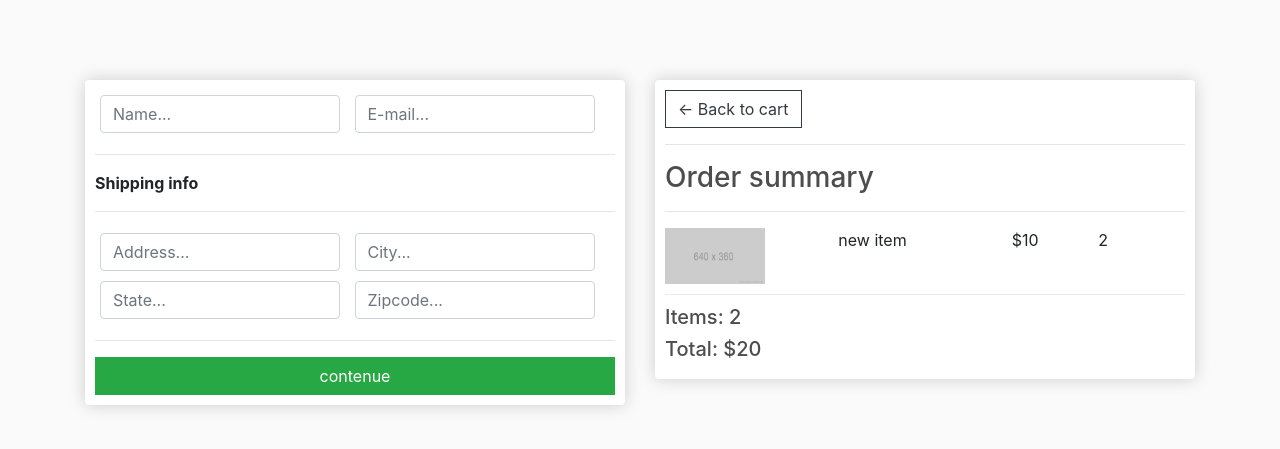
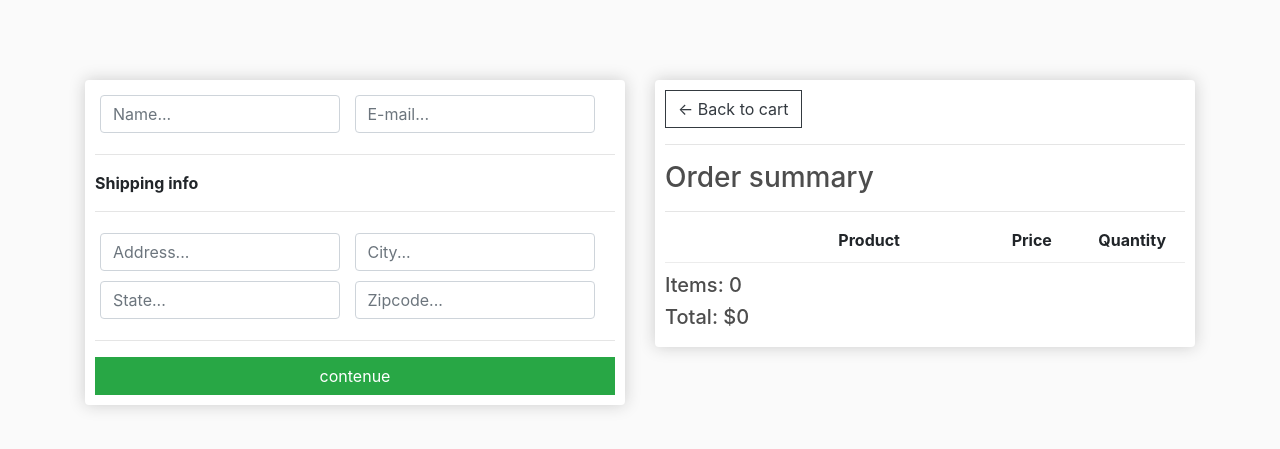
Before and after one commit to omnrohr/django-store, a Django app: page /checkout/ in a window 1280 px wide. Shown: the part 56-505 px from the top of the page. Run offline with Django 3.2, Linux system fonts and the light colour scheme; some libraries are stand-ins or nearby versions.

Commit message:
Adding: - Get total items method in models. - Get total price method in models. - Get total line method in models. - Add query to data in chckout page and cart page. - Add dynamic data to cart and checkout pages. >>> Fix. - import pug in models.

```diff
--- a/src/store/templates/store/checkout.html
+++ b/src/store/templates/store/checkout.html
@@ -52,13 +52,21 @@
             <h3>Order summary</h3>
             <hr>
             <div class="cart-row">
-                <div style="flex: 2;"><img class="row-image" src="{% static 'images/ph.png' %}" alt=""></div>
-                <div style="flex: 2;">new item</div>
-                <div style="flex: 1;">$10</div>
-                <div style="flex: 1;">2</div>
+                <div style="flex: 2;"></div>
+                <div style="flex: 2;"><strong>Product</strong></div>
+                <div style="flex: 1;"><strong>Price</strong></div>
+                <div style="flex: 1;"><strong>Quantity</strong></div>
             </div>
-            <h5>Items: 2</h5>
-            <h5>Total: $20</h5>
+            {% for item in all_items %}
+            <div class="cart-row">
+                <div style="flex: 2;"><img class="row-image" src="{{item.product.imageURL}}" alt=""></div>
+                <div style="flex: 2;">{{item.product.name}}</div>
+                <div style="flex: 1;">${{item.product.price}}</div>
+                <div style="flex: 1;">X {{item.quantity}}</div>
+            </div>
+            {% endfor %}
+            <h5>Items: {{the_order.get_cart_items}}</h5>
+            <h5>Total: ${{the_order.get_cart_total}}</h5>
         </div>
 
     </div>
--- a/src/store/views.py
+++ b/src/store/views.py
@@ -1,6 +1,6 @@
 from django.shortcuts import render
 
-from store.models import Product
+from .models import Product, Order, OrderItems, User, ShippingAddress
 
 # Create your views here.
 
@@ -12,10 +12,35 @@
 
 
 def cart_view(request):
-    context = {}
+
+    if request.user.is_authenticated:
+        customer = request.user.customer
+        order, created = Order.objects.get_or_create(
+            customer=customer, completed=False)
+        # go to newdjango project to understand the relation from terminal
+        items = order.orderitems_set.all()
+        # it will return all orderitems have the order number
+    else:
+        items = []
+        # if user not authenticated
+        order = {'get_cart_items': 0, 'get_cart_total': 0}
+    context = {"all_items": items, "the_order": order}
     return render(request, 'store/cart.html', context)
 
 
 def checkout_view(request):
-    context = {}
+
+    if request.user.is_authenticated:
+        customer = request.user.customer
+        order, created = Order.objects.get_or_create(
+            customer=customer, completed=False)
+        # go to newdjango project to understand the relation from terminal
+        items = order.orderitems_set.all()
+        # it will return all orderitems have the order number
+    else:
+        items = []
+        # if user not authenticated
+        order = {'get_cart_items': 0, 'get_cart_total': 0}
+    context = {"all_items": items, "the_order": order}
+
     return render(request, 'store/checkout.html', context)
```
Also changed, not shown: src/store/models.py (+17 -0 lines), src/store/templates/store/cart.html (+9 -7 lines).
